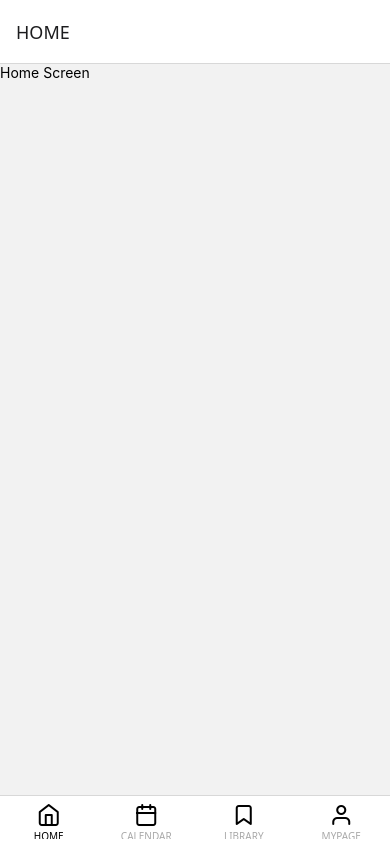
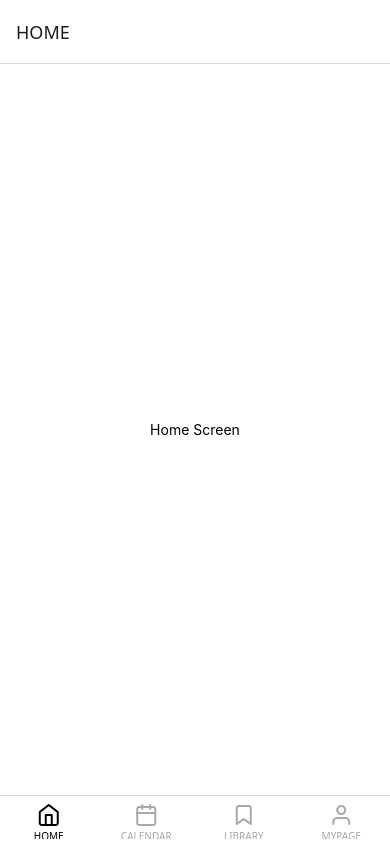
Before and after one commit to Regulus55/burnfit, a React Native app: screen / in a window 390 px wide. Built offline with nearby package versions, Linux system fonts and the light colour scheme.

Commit message:
page setting

```diff
--- /dev/null
+++ b/src/commons/tabMenus.js
@@ -0,0 +1,30 @@
+import SCREENS from "../screens/tabs";
+import HomeScreen from "../screens/tabs/HomeScreen";
+import CalendarScreen from "../screens/tabs/CalendarScreen";
+import LibraryScreen from "../screens/tabs/LibraryScreen";
+import MypageScreen from "../screens/tabs/MypageScreen";
+
+const screens = [
+  {
+    name: SCREENS.HOME,
+    component: HomeScreen,
+    icon: "home",
+  },
+  {
+    name: SCREENS.CALENDAR,
+    component: CalendarScreen,
+    icon: "calendar",
+  },
+  {
+    name: SCREENS.LIBRARY,
+    component: LibraryScreen,
+    icon: "bookmark",
+  },
+  {
+    name: SCREENS.MYPAGE,
+    component: MypageScreen,
+    icon: "user",
+  },
+];
+
+export default screens;
--- a/src/navigation/index.js
+++ b/src/navigation/index.js
@@ -1,102 +1,36 @@
 import SCREENS from "../screens/tabs";
-import {createBottomTabNavigator} from "@react-navigation/bottom-tabs";
-import HomeScreen from "../screens/tabs/HomeScreen";
-import {Feather} from '@expo/vector-icons';
-import {COLORS} from "../constants";
-import CalendarScreen from "../screens/tabs/CalendarScreen";
-import LibraryScreen from "../screens/tabs/LibraryScreen";
-import MypageScreen from "../screens/tabs/MypageScreen";
+import { createBottomTabNavigator } from "@react-navigation/bottom-tabs";
+import { Feather } from "@expo/vector-icons";
+import { COLORS } from "../constants";
+
+import screens from "../commons/tabMenus";
 
 const Tab = createBottomTabNavigator();
 
 const TabNavigator = () => {
   return (
     <Tab.Navigator initialRouteName={SCREENS.HOME}>
+      {screens.map(({ name, component, icon }) => (
         <Tab.Screen
-                name={SCREENS.HOME}
-                component={HomeScreen}
+          key={name}
+          name={name}
+          component={component}
           options={{
-                    title: SCREENS.HOME,
-                    tabBarIcon: ({focused})=> (
+            title: name,
+            tabBarIcon: ({ focused }) => (
               <Feather
-                            name="home"
+                name={icon}
                 size={24}
-                            color="black"
-                            style={{
-                                tintColor: focused ? COLORS.BLACK : COLORS.GRAY_LIGHT
-                            }}
+                color={focused ? COLORS.BLACK : COLORS.GRAY_LIGHT}
               />
-
             ),
             tabBarActiveTintColor: COLORS.BLACK,
             tabBarInactiveTintColor: COLORS.GRAY_LIGHT,
           }}
         />
+      ))}
+    </Tab.Navigator>
+  );
+};
 
-            <Tab.Screen
-                name={SCREENS.CALENDAR}
-                component={CalendarScreen}
-                options={{
-                    title: SCREENS.CALENDAR,
-                    tabBarIcon: ({focused})=> (
-                        <Feather
-                            name="calendar"
-                            size={24}
-                            color="black"
-                            style={{
-                                tintColor: focused ? COLORS.BLACK : COLORS.GRAY_LIGHT
-                            }}
-                        />
-
-                    ),
-                    tabBarActiveTintColor: COLORS.BLACK,
-                    tabBarInactiveTintColor: COLORS.GRAY_LIGHT,
-                }}
-            />
-
-            <Tab.Screen
-                name={SCREENS.LIBRARY}
-                component={LibraryScreen}
-                options={{
-                    title: SCREENS.LIBRARY,
-                    tabBarIcon: ({focused})=> (
-                        <Feather
-                            name="bookmark"
-                            size={24}
-                            color="black"
-                            style={{
-                                tintColor: focused ? COLORS.BLACK : COLORS.GRAY_LIGHT
-                            }}
-                        />
-
-                    ),
-                    tabBarActiveTintColor: COLORS.BLACK,
-                    tabBarInactiveTintColor: COLORS.GRAY_LIGHT,
-                }}
-            />
-
-            <Tab.Screen
-                name={SCREENS.MYPAGE}
-                component={MypageScreen}
-                options={{
-                    title: SCREENS.MYPAGE,
-                    tabBarIcon: ({focused})=> (
-                        <Feather
-                            name="user"
-                            size={24}
-                            color="black"
-                            style={{
-                                tintColor: focused ? COLORS.BLACK : COLORS.GRAY_LIGHT
-                            }}
-                        />
-
-                    ),
-                    tabBarActiveTintColor: COLORS.BLACK,
-                    tabBarInactiveTintColor: COLORS.GRAY_LIGHT,
-                }}
-            />
-        </Tab.Navigator>
-    )
-}
-
-export {TabNavigator}
+export { TabNavigator };
--- a/src/screens/tabs/CalendarScreen.js
+++ b/src/screens/tabs/CalendarScreen.js
@@ -1,14 +1,22 @@
-import React from 'react';
-import {Text, View} from "react-native";
+import React from "react";
+import { StyleSheet, Text, View } from "react-native";
+import { COLORS } from "../../constants";
 
 const CalendarScreen = () => {
-    return (
-        <View>
-            <Text>
-                Calendar screen
-            </Text>
-        </View>
-    );
+  return (
+    <View style={styles.container}>
+      <Text>Calendar screen</Text>
+    </View>
+  );
 };
 
 export default CalendarScreen;
+
+const styles = StyleSheet.create({
+  container: {
+    flex: 1,
+    backgroundColor: COLORS.WHITE,
+    alignItems: "center",
+    justifyContent: "center",
+  },
+});
--- a/src/screens/tabs/HomeScreen.js
+++ b/src/screens/tabs/HomeScreen.js
@@ -1,14 +1,22 @@
-import React from 'react';
-import {Text, View} from "react-native";
+import React from "react";
+import { StyleSheet, Text, View } from "react-native";
+import { COLORS } from "../../constants";
 
 const HomeScreen = () => {
-    return (
-        <View>
-            <Text>
-                Home Screen
-            </Text>
-        </View>
-    );
+  return (
+    <View style={styles.container}>
+      <Text>Home Screen</Text>
+    </View>
+  );
 };
 
 export default HomeScreen;
+
+const styles = StyleSheet.create({
+  container: {
+    flex: 1,
+    backgroundColor: COLORS.WHITE,
+    alignItems: "center",
+    justifyContent: "center",
+  },
+});
--- a/src/screens/tabs/LibraryScreen.js
+++ b/src/screens/tabs/LibraryScreen.js
@@ -1,14 +1,22 @@
-import React from 'react';
-import {Text, View} from "react-native";
+import React from "react";
+import { StyleSheet, Text, View } from "react-native";
+import { COLORS } from "../../constants";
 
 const LibraryScreen = () => {
-    return (
-        <View>
-            <Text>
-                Library screen
-            </Text>
-        </View>
-    );
+  return (
+    <View style={styles.container}>
+      <Text>Library screen</Text>
+    </View>
+  );
 };
 
 export default LibraryScreen;
+
+const styles = StyleSheet.create({
+  container: {
+    flex: 1,
+    backgroundColor: COLORS.WHITE,
+    alignItems: "center",
+    justifyContent: "center",
+  },
+});
--- a/src/screens/tabs/MypageScreen.js
+++ b/src/screens/tabs/MypageScreen.js
@@ -1,14 +1,22 @@
-import React from 'react';
-import {Text, View} from "react-native";
+import React from "react";
+import { StyleSheet, Text, View } from "react-native";
+import { COLORS } from "../../constants";
 
 const MypageScreen = () => {
-    return (
-        <View>
-            <Text>
-                My page screen
-            </Text>
-        </View>
-    );
+  return (
+    <View style={styles.container}>
+      <Text>My page screen</Text>
+    </View>
+  );
 };
 
 export default MypageScreen;
+
+const styles = StyleSheet.create({
+  container: {
+    flex: 1,
+    backgroundColor: COLORS.WHITE,
+    alignItems: "center",
+    justifyContent: "center",
+  },
+});
```
Lines whose indentation alone changed are shown as unchanged.
